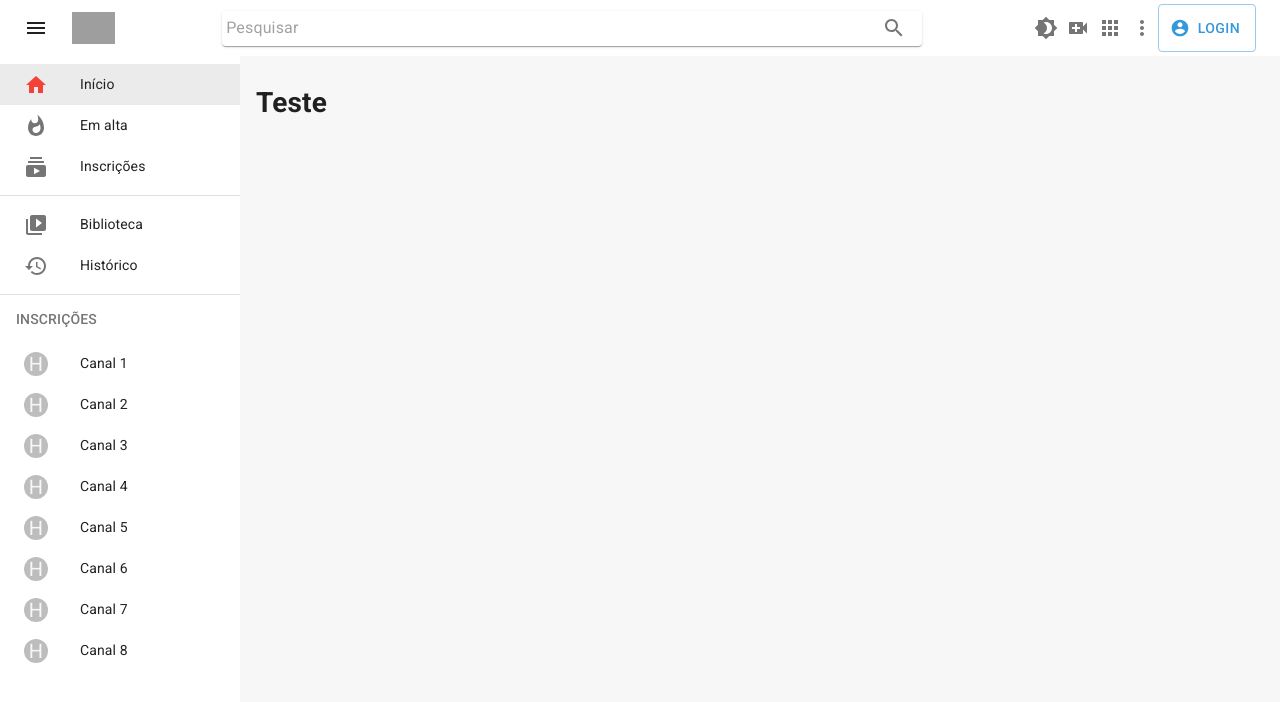
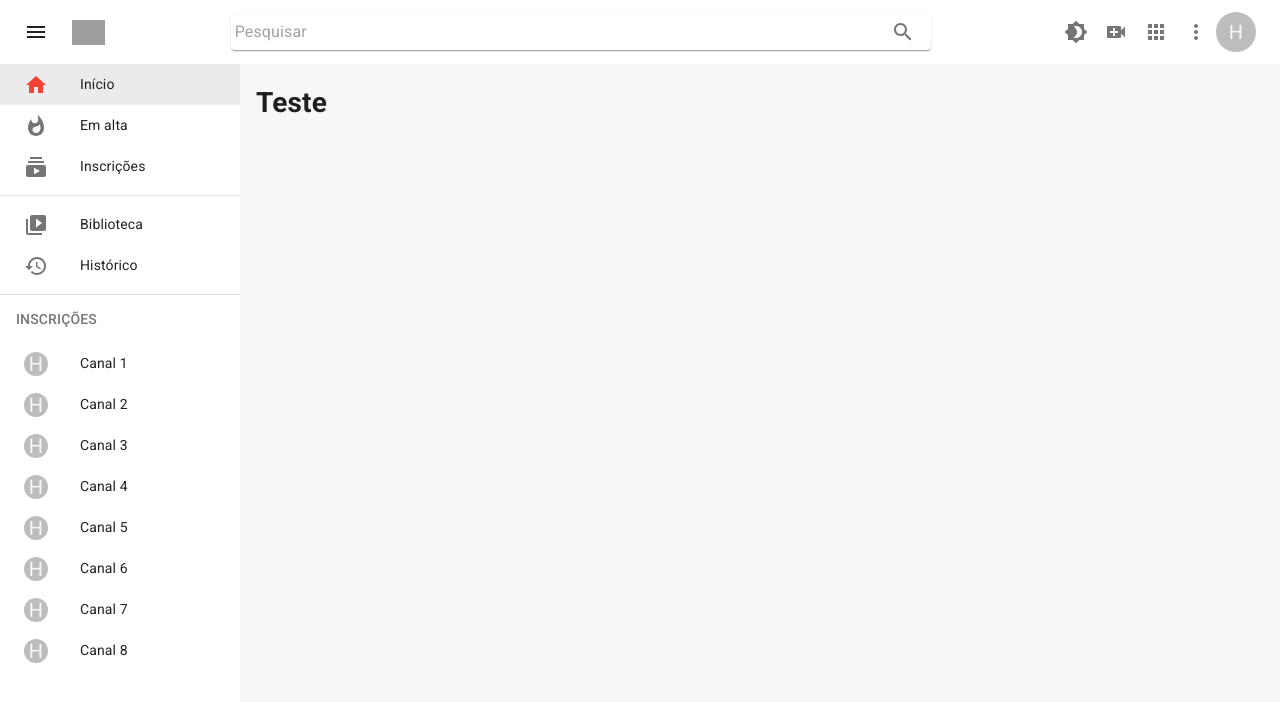
Before and after one commit to JVOMartins/fluxo-admin, a Next.js app: page / in a window 1280 px wide. Shown: the top 702 px of the page. Built offline with nearby package versions, Linux system fonts and the light colour scheme; grey boxes are pictures that could not be loaded.

Commit message:
feat: separe component search bar

```diff
--- /dev/null
+++ b/src/components/SearchBar/index.tsx
@@ -0,0 +1,26 @@
+import { Box, IconButton, InputBase, Paper } from '@material-ui/core'
+import SearchIcon from '@material-ui/icons/Search'
+import useStyles from './styles'
+
+const SearchBar: React.FC = () => {
+  const classes = useStyles()
+
+  return (
+    <>
+      <Box>
+        <Paper component="form" className={classes.search}>
+          <InputBase
+            className={classes.input}
+            placeholder="Pesquisar"
+            inputProps={{ 'aria-label': 'search google maps' }}
+          />
+          <IconButton type="submit" aria-label="search">
+            <SearchIcon />
+          </IconButton>
+        </Paper>
+      </Box>
+    </>
+  )
+}
+
+export default SearchBar
--- /dev/null
+++ b/src/components/SearchBar/styles.ts
@@ -0,0 +1,16 @@
+import { makeStyles } from '@material-ui/core'
+
+const useStyles = makeStyles(theme => ({
+  search: {
+    padding: '2px 4px',
+    display: 'flex',
+    alignItems: 'center',
+    height: 35,
+    width: 700
+  },
+  input: {
+    flex: 1
+  }
+}))
+
+export default useStyles
--- a/src/components/TopBar/index.tsx
+++ b/src/components/TopBar/index.tsx
@@ -1,22 +1,20 @@
 import { makeStyles } from '@material-ui/core/styles'
 import {
   AppBar,
+  Avatar,
   Box,
-  Button,
   Hidden,
   IconButton,
-  InputBase,
-  Paper,
   Toolbar
 } from '@material-ui/core'
 
 import MenuIcon from '@material-ui/icons/Menu'
-import SearchIcon from '@material-ui/icons/Search'
+
 import Apps from '@material-ui/icons/Apps'
 import MoreVert from '@material-ui/icons/MoreVert'
 import VideoCall from '@material-ui/icons/VideoCall'
-import AccountCircle from '@material-ui/icons/AccountCircle'
 import Brightness4Icon from '@material-ui/icons/Brightness4'
+import SearchBar from '@components/SearchBar'
 
 const useStyles = makeStyles(theme => ({
   root: {
@@ -25,31 +23,23 @@ const useStyles = makeStyles(theme => ({
     backgroundColor: '#fff'
   },
   toolbar: {
-    minHeight: 56,
+    minHeight: 64,
     display: 'flex',
     alignItems: 'center',
     justifyContent: 'space-between'
   },
   logo: {
     cursor: 'pointer',
-    height: 32,
+    height: 25,
     marginLeft: theme.spacing(3)
   },
-  search: {
-    padding: '2px 4px',
-    display: 'flex',
-    alignItems: 'center',
-    height: 35,
-    width: 700
-  },
-  input: {
-    flex: 1
-  },
   icons: {
-    width: 32
+    width: theme.spacing(5),
+    height: theme.spacing(5)
   },
   avatar: {
-    width: 48
+    width: theme.spacing(5),
+    height: theme.spacing(5)
   }
 }))
 
@@ -68,18 +58,7 @@ const TopBar: React.FC = () => {
           />
         </Box>
         <Hidden mdDown>
-          <Box>
-            <Paper component="form" className={classes.search}>
-              <InputBase
-                className={classes.input}
-                placeholder="Pesquisar"
-                inputProps={{ 'aria-label': 'search google maps' }}
-              />
-              <IconButton type="submit" aria-label="search">
-                <SearchIcon />
-              </IconButton>
-            </Paper>
-          </Box>
+          <SearchBar />
         </Hidden>
         <Box display="flex">
           <IconButton className={classes.icons}>
@@ -94,14 +73,7 @@ const TopBar: React.FC = () => {
           <IconButton className={classes.icons}>
             <MoreVert />
           </IconButton>
-          <Button
-            color="secondary"
-            component="a"
-            variant="outlined"
-            startIcon={<AccountCircle />}
-          >
-            Login
-          </Button>
+          <Avatar className={classes.avatar}>H</Avatar>
         </Box>
       </Toolbar>
     </AppBar>
```
